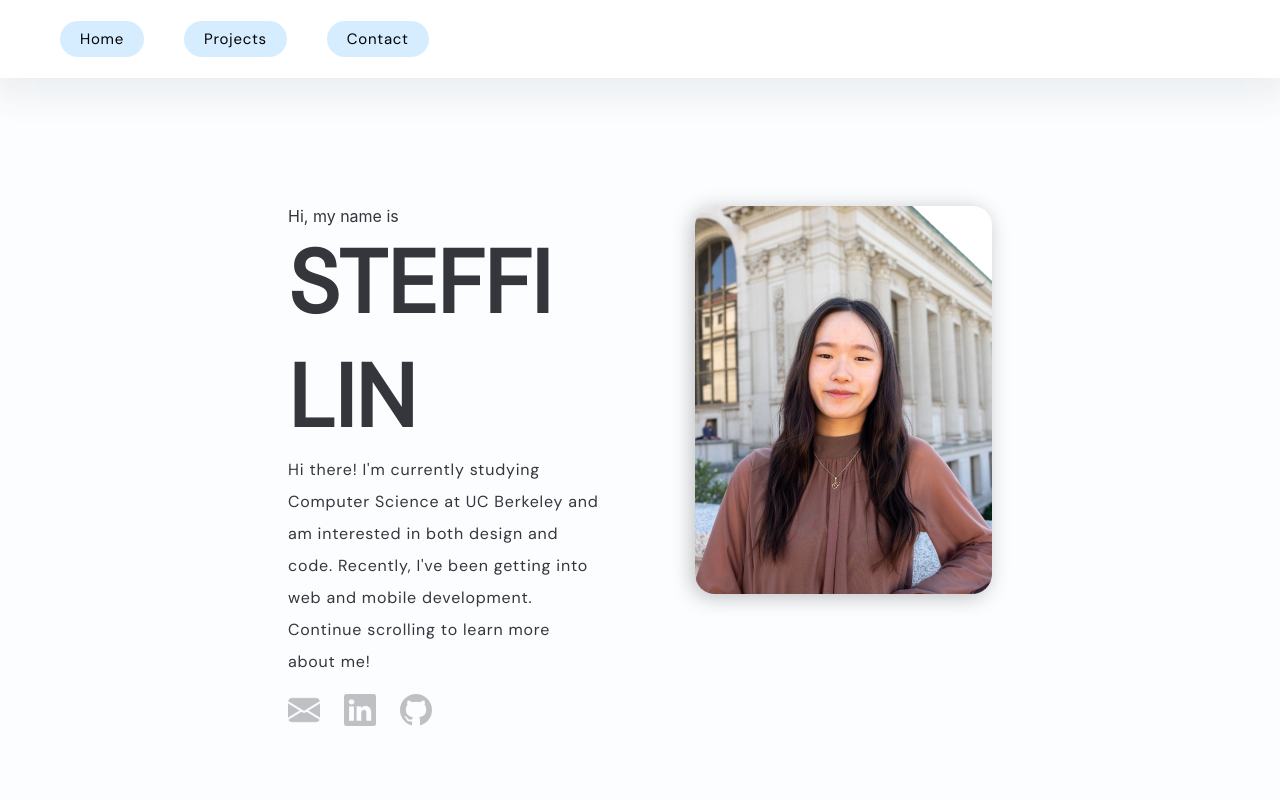
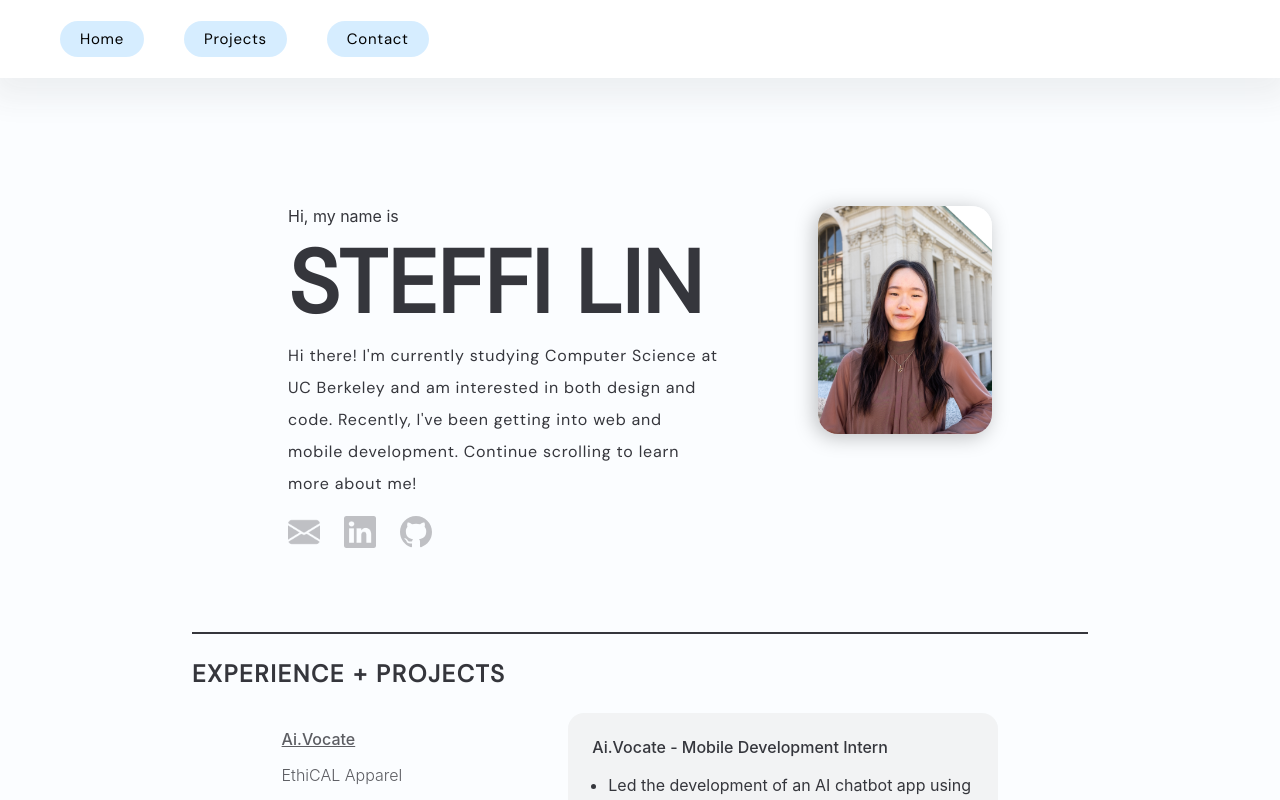
Before and after one commit to steffilin/steffilin.github.io, a React (Create React App) app: page / in a window 1280 px wide. Shown: the top 800 px of the page. Built offline with nearby package versions, Linux system fonts and the light colour scheme.

Commit message:
made images resizable

```diff
--- a/src/Intro.css
+++ b/src/Intro.css
@@ -70,26 +70,28 @@ p {
 
 
 .pictures {
+    display: flex;
+    width: 100%;
+    display: block;
+    /* height: auto; */
 
 }
 
 
 .pictures img {
+    /* object-fit:contain; */
+    display: block;
+    max-width: 100%;
+    max-height: 100%;
     border-radius: 20px;
     box-shadow: -0.2em 0.2em 20px 0em rgba(0, 0, 0, 0.25);
-    object-fit: cover;
+    /* object-fit: cover; */
+    /* max-height: 70%; */
+    /* max-width: 25%; */
+    /* height: auto; */
     /* width: 80%; */
 }
 
-.pictures .pic{
-    flex: 1 1 0;
-    /* width: 0; */
-}
-
-#portrait img {
-    height: 70%;
-    /* width: 80%; */
-}
 
 
 
--- a/src/Intro.js
+++ b/src/Intro.js
@@ -33,7 +33,7 @@ const Intro = () => {
                 </div>
             </div>
 
-            <div class="pictures">
+            <div className="pictures">
                 {/* <div class="pic" id="portrait"> */}
                     <img
                     src={portrait}
```
